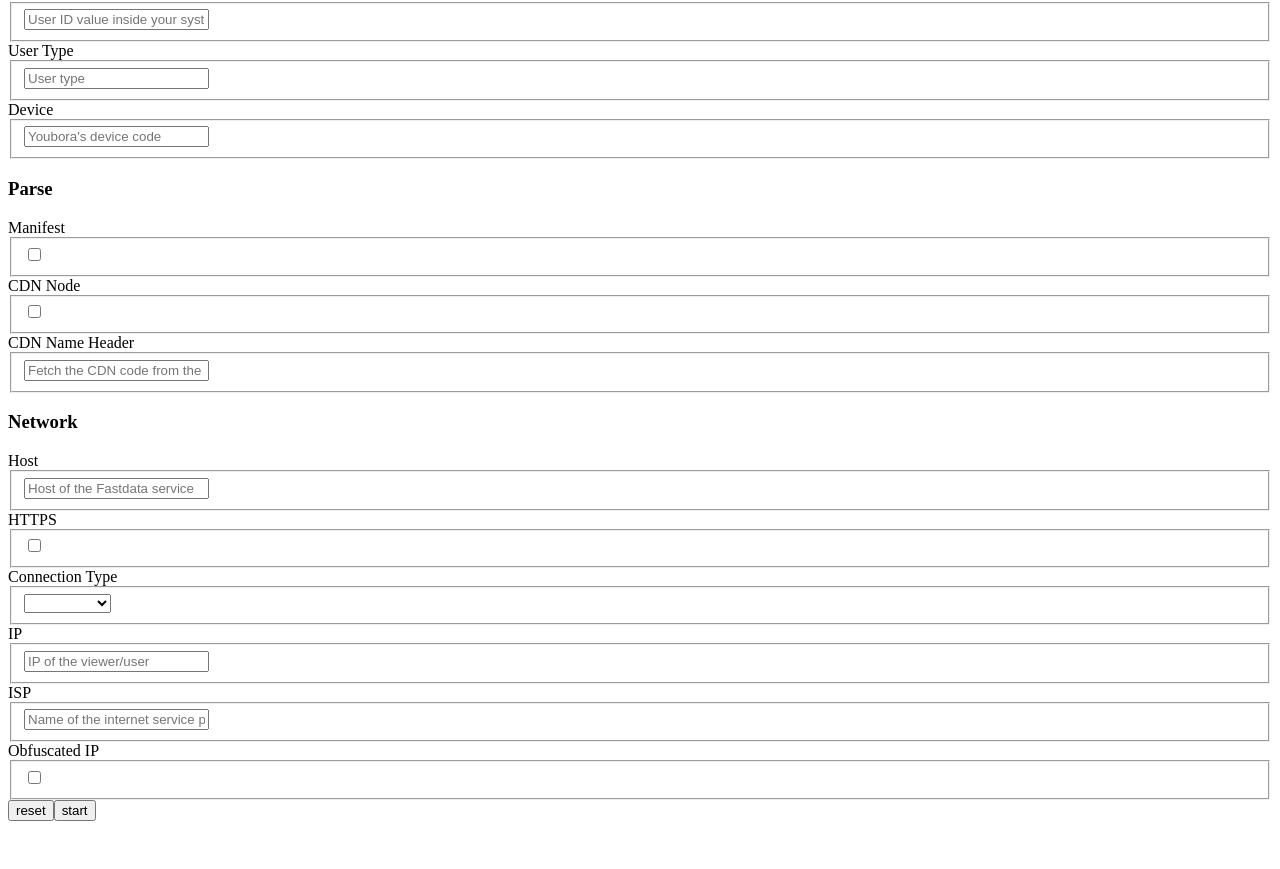
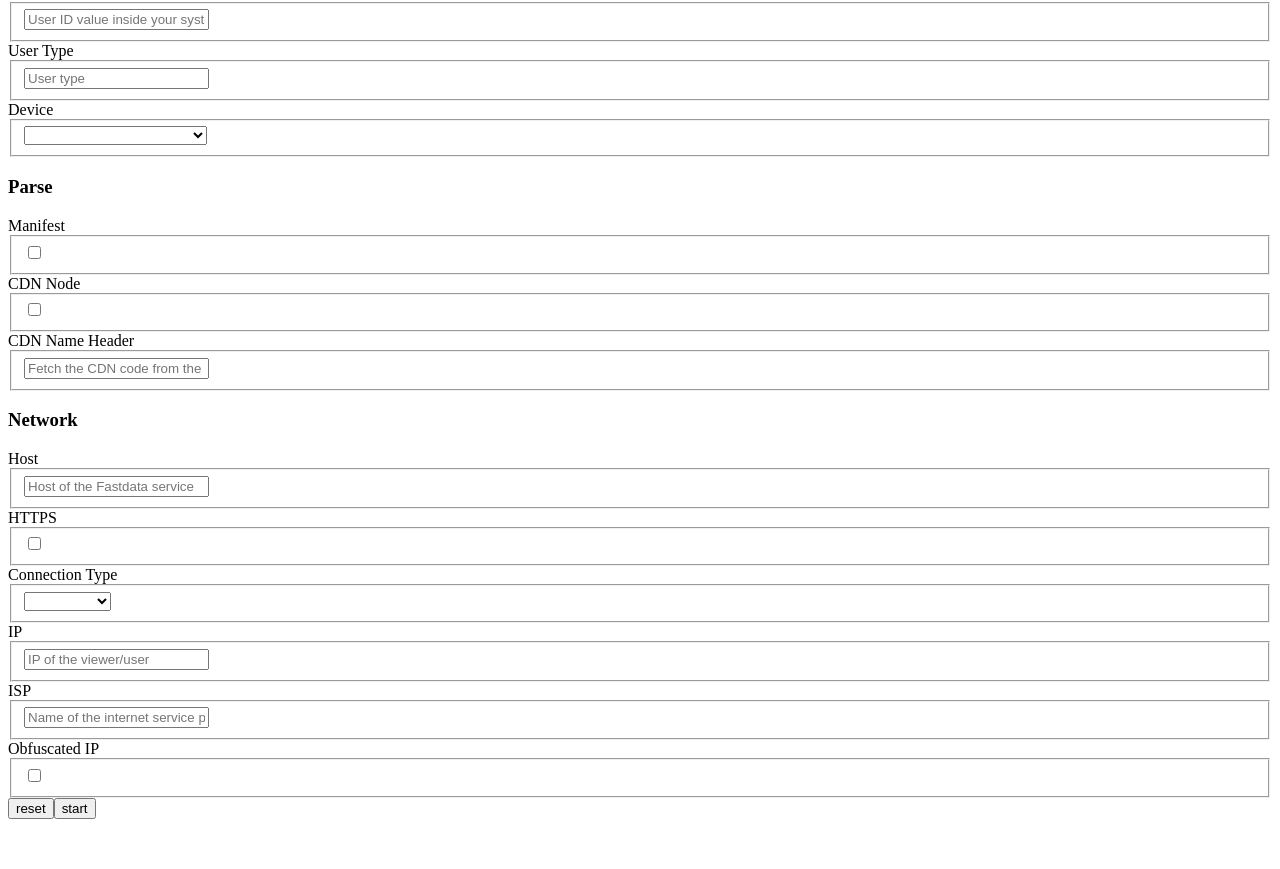
Before and after one commit to eliostvs/yb-playground, a React app: page / in a window 1280 px wide. Shown: the part 6734-7603 px from the top of the page. Built offline with nearby package versions, Linux system fonts and the light colour scheme; the HTML template or start-up script is replaced by a standard one; what youboralib would draw is missing.

Commit message:
feat(form): device options

```diff
--- a/src/Form.jsx
+++ b/src/Form.jsx
@@ -648,10 +648,116 @@ const sections = [
         name: "device-code",
         label: "Device",
         required: false,
-        type: "text",
-        props: {
-          placeholder: "Youbora's device code",
-        },
+        type: "select",
+        options: [
+          { name: "", code: "" },
+          { code: "PCLinux", name: "PC( Linux )" },
+          { code: "PCWindows", name: "PC( Windows )" },
+          { code: "PCMac", name: "PC( MAC )" },
+          { code: "Panasonic", name: "Panasonic" },
+          { code: "VodafoneSTB", name: "Vodafone STB" },
+          { code: "Samsung", name: "Samsung" },
+          { code: "Philips", name: "Philips" },
+          { code: "LG", name: "LG" },
+          { code: "iPad", name: "iPad" },
+          { code: "iPhone", name: "iPhone" },
+          { code: "Android", name: "Android" },
+          { code: "Xbox360", name: "Xbox360" },
+          { code: "Playstation", name: "Playstation" },
+          { code: "Curl", name: "Curl" },
+          { code: "Sony", name: "Sony" },
+          { code: "WindowsPhone", name: "Windows Phone" },
+          { code: "Unknown", name: "Unknown" },
+          { code: "WuakiTv", name: "WuakiTv" },
+          { code: "BlackBerry", name: "BlackBerry" },
+          { code: "NintendoWiiU", name: "Nintendo Wii U" },
+          { code: "PlaystationVita", name: "Playstation Vita" },
+          { code: "BlackBerryPlayBook", name: "BlackBerry PlayBook" },
+          { code: "Playstation3", name: "Playstation 3" },
+          { code: "Playstation4", name: "Playstation 4" },
+          { code: "XboxOne", name: "Xbox One" },
+          { code: "Playstation2", name: "Playstation 2" },
+          { code: "ChromeOS", name: "Chrome OS" },
+          { code: "FreeBSD", name: "FreeBSD" },
+          { code: "Netgem", name: "Netgem" },
+          { code: "SonyBravia", name: "Sony Bravia" },
+          { code: "SonyBluray", name: "Sony Bluray" },
+          { code: "iPod", name: "iPod" },
+          { code: "Chromecast", name: "Chromecast" },
+          { code: "Roku", name: "Roku" },
+          { code: "SunOS", name: "SunOS" },
+          { code: "Nokia", name: "Nokia" },
+          { code: "VF_STB", name: "VF_STB" },
+          { code: "RokuHD", name: "Roku HD" },
+          { code: "RokuLT", name: "Roku LT" },
+          { code: "Roku3", name: "Roku 3" },
+          { code: "RokuStick", name: "Roku Stick" },
+          { code: "Hisense", name: "Hisense" },
+          { code: "tvOS", name: "tvOS" },
+          { code: "SamsungTizen", name: "Samsung - Tizen" },
+          { code: "Roku4", name: "Roku 4" },
+          { code: "AppleTV", name: "Apple TV" },
+          { code: "ArrisSTB", name: "Arris STB" },
+          { code: "iOS", name: "iOS" },
+          { code: "AndroidTV", name: "Android TV" },
+          { code: "FireTV", name: "FireTV" },
+          { code: "FreeSat", name: "FreeSat" },
+          { code: "LebaraSTB", name: "Lebara STB" },
+          { code: "AndroidTablet", name: "Android tablet" },
+          { code: "AndroidPhone", name: "Android phone" },
+          { code: "STB", name: "STB" },
+          { code: "STBIZZI_MEX", name: "STB IZZI / MEX" },
+          { code: "STBTotalPlay_MEX", name: "STB TotalPlay / MEX" },
+          { code: "STBTelecentro_ARG", name: "STB Telecentro / ARG" },
+          { code: "STBNuevoSiglo_URU", name: "STB NuevoSiglo / URU" },
+          { code: "STBTCC_URU", name: "STB TCC / URU" },
+          { code: "STBMontecarlo_URU", name: "STB Montecable / URU" },
+          { code: "STBSupercanal_ARG", name: "STB Supercanal / ARG" },
+          { code: "STBTelefonica_PER", name: "STB Telefonica / PER" },
+          { code: "PCWindowsUWP", name: "PC (Windows) UWP" },
+          { code: "MobileUWP", name: "Mobile UWP" },
+          { code: "XboxOneUWP", name: "XBOX ONE UWP" },
+          { code: "OperaTV", name: "OperaTV" },
+          { code: "2400SK", name: "2400SK" },
+          { code: "4200SK", name: "4200SK" },
+          { code: "4201SK", name: "4201SK" },
+          { code: "4500SK", name: "4500SK" },
+          { code: "RokuSD", name: "Roku SD" },
+          { code: "RokuXD", name: "Roku XD" },
+          { code: "Roku1", name: "Roku 1" },
+          { code: "Roku2", name: "Roku 2" },
+          { code: "RokuTV", name: "Roku TV" },
+          { code: "RokuExpress", name: "Roku Express" },
+          { code: "RokuPremiere", name: "Roku Premiere" },
+          { code: "RokuUltra", name: "Roku Ultra" },
+          { code: "TCL", name: "TCL" },
+          { code: "TelecableSTB", name: "Telecable STB" },
+          { code: "Tivo_STB", name: "Tivo STB" },
+          { code: "Sagemcom", name: "Sagemcom" },
+          { code: "Vestel", name: "Vestel" },
+          { code: "Telecable STB Sagemcom", name: "Telecable STB Sagemcom" },
+          { code: "LebaraPlayCoshipSTB", name: "Lebara Play Coship STB" },
+          { code: "HorizonSTB", name: "Horizon STB" },
+          { code: "CACTUS", name: "CACTUS" },
+          { code: "HbbTV", name: "HbbTV" },
+          { code: "Foxxum", name: "Foxxum" },
+          { code: "Netrange", name: "Netrange" },
+          { code: "LYF", name: "LYF" },
+          { code: "AlhambraSTB", name: "Alhambra STB" },
+          { code: "TOSHIBA Regza", name: "TOSHIBARegza" },
+          { code: "Xiaomi", name: "Xiaomi" },
+          { code: "ComcastXfinity", name: "Comcast Xfinity" },
+          { code: "CoxContourTV", name: "Cox Contour TV" },
+          { code: "NotInformed", name: "Not informed" },
+          { code: "SURICATA", name: "SURICATA" },
+          { code: "BytelRTI90", name: "Bouygues Legacy" },
+          { code: "BytelRTI422", name: "Bouygues Sensation" },
+          { code: "BytelOB1C", name: "Bouygues Sensation Cable" },
+          { code: "BytelOB1F", name: "Bouygues Cable" },
+          { code: "Peloton Tablet", name: "Peloton Tablet" },
+          { code: "NGTV", name: "NGTV" },
+          { code: "HDMI", name: "HDMI" },
+        ],
       },
     ],
   },
```
